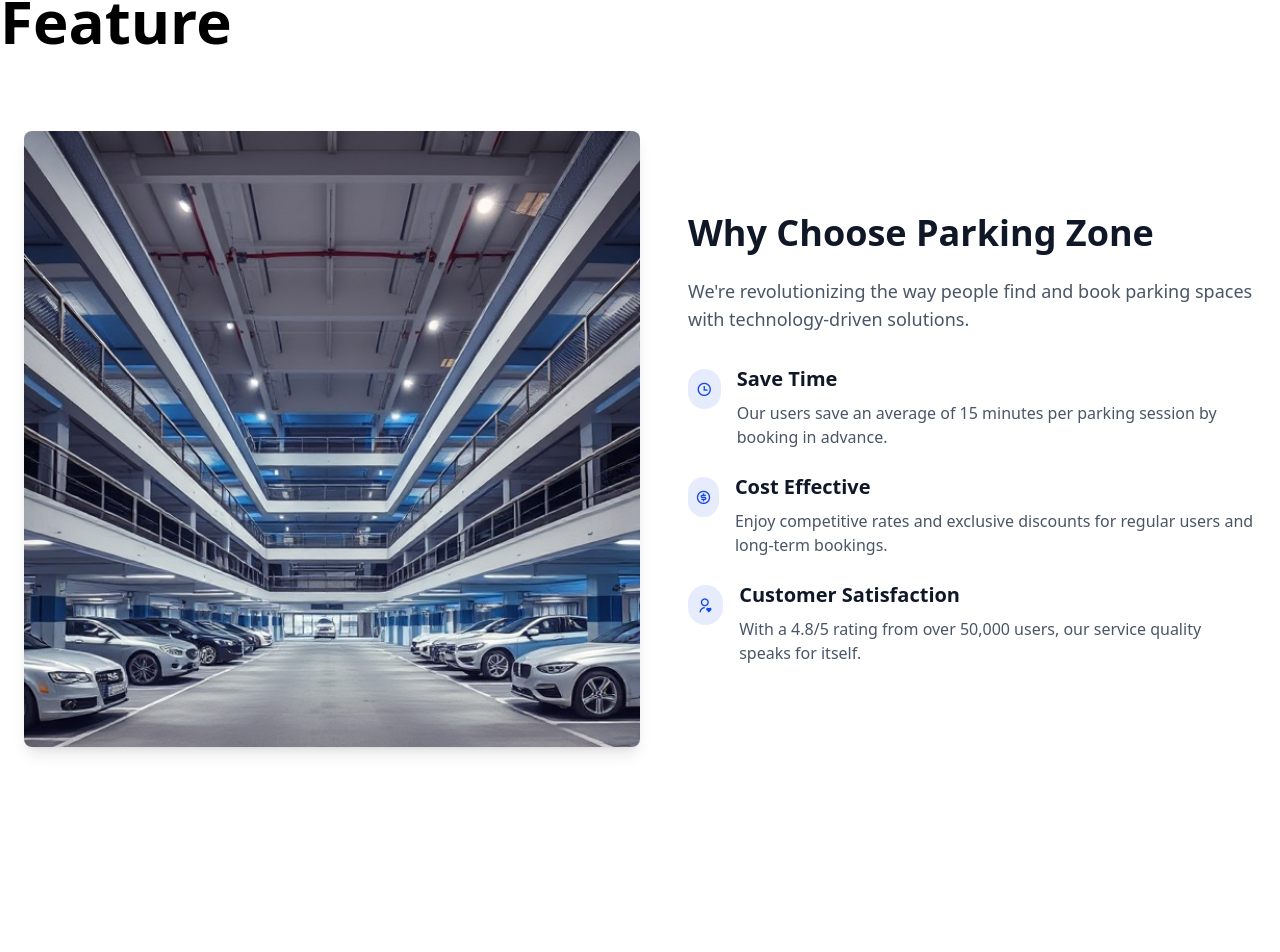
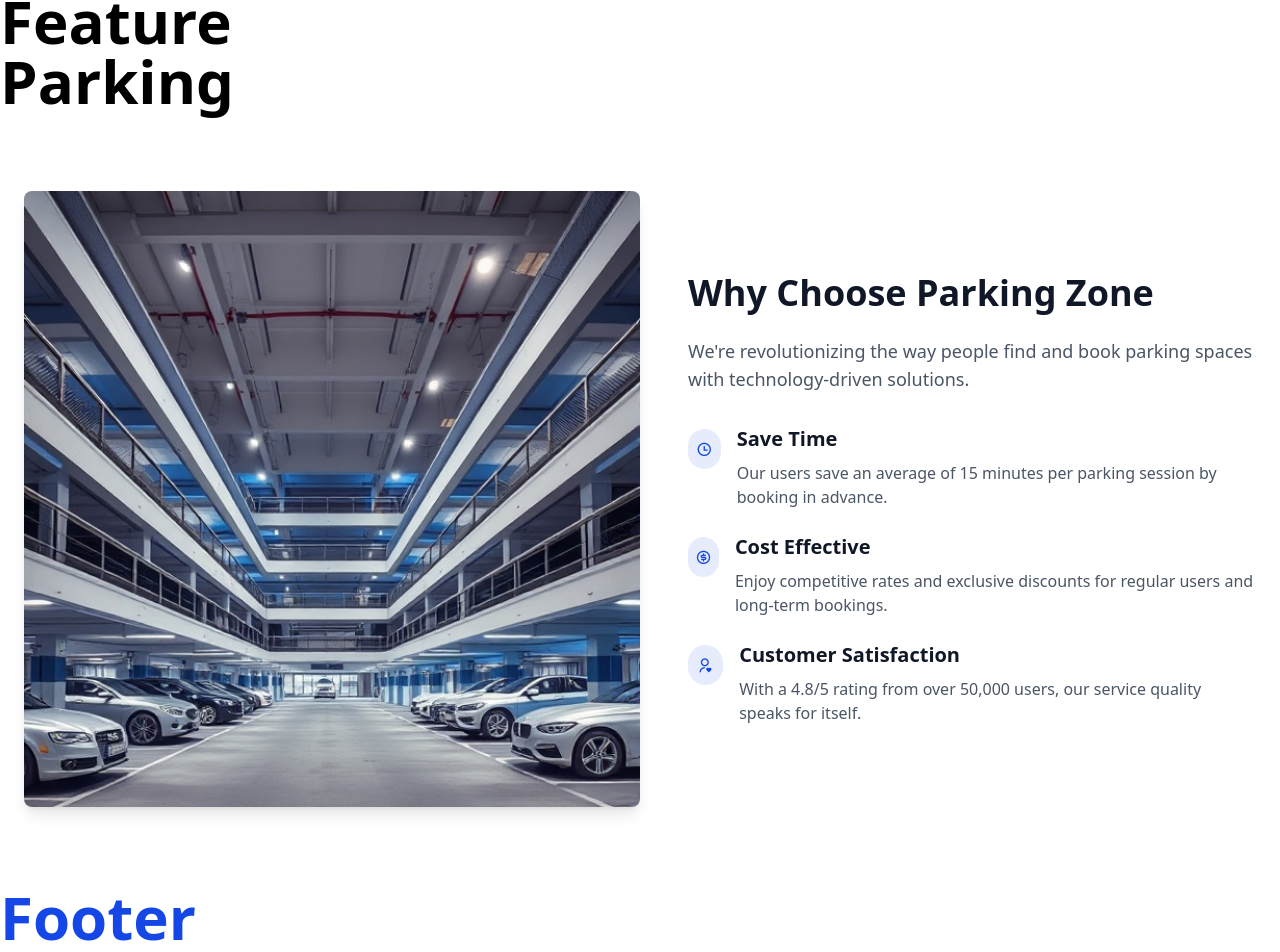
Before and after one commit to Sitr4ka/parkly, a React (Vite) app: page / in a window 1280 px wide. Shown: the part 149-1101 px from the top of the page. Before the commit the page ends 976 px from the top, so only its background shows below. Built offline with nearby package versions, Linux system fonts and the light colour scheme.

Commit message:
chore: add parking & footer components

```diff
--- a/src/App.jsx
+++ b/src/App.jsx
@@ -1,7 +1,9 @@
 import Header from "./components/Header";
 import Hero from "./components/Hero";
 import Feature from "./components/Feature";
+import Parking from "./components/Parking";
 import About from "./components/About";
+import Footer from "./components/Footer";
 
 function App() {
   return (
@@ -9,7 +11,9 @@ function App() {
       <Header />
       <Hero />
       <Feature />
+      <Parking />
       <About />
+      <Footer />
     </>
   );
 }
--- /dev/null
+++ b/src/components/Footer.jsx
@@ -0,0 +1,9 @@
+const Footer = () => {
+    return (
+        <>
+        <h1 className="text-primary">Footer</h1>
+        </>
+    )
+}
+
+export default Footer;
--- /dev/null
+++ b/src/components/Parking.jsx
@@ -0,0 +1,9 @@
+const Parking = () => {
+    return (
+        <>
+        <h1>Parking</h1>
+        </>
+    )
+}
+
+export default Parking;
--- a/src/index.css
+++ b/src/index.css
@@ -11,9 +11,7 @@
 }
 
 @theme {
-    --color-sitraka: yellow;
     --color-primary: #1447e6;
-    --color-seconday: #FF0000;
 }
 
 @layer utilities {
```
